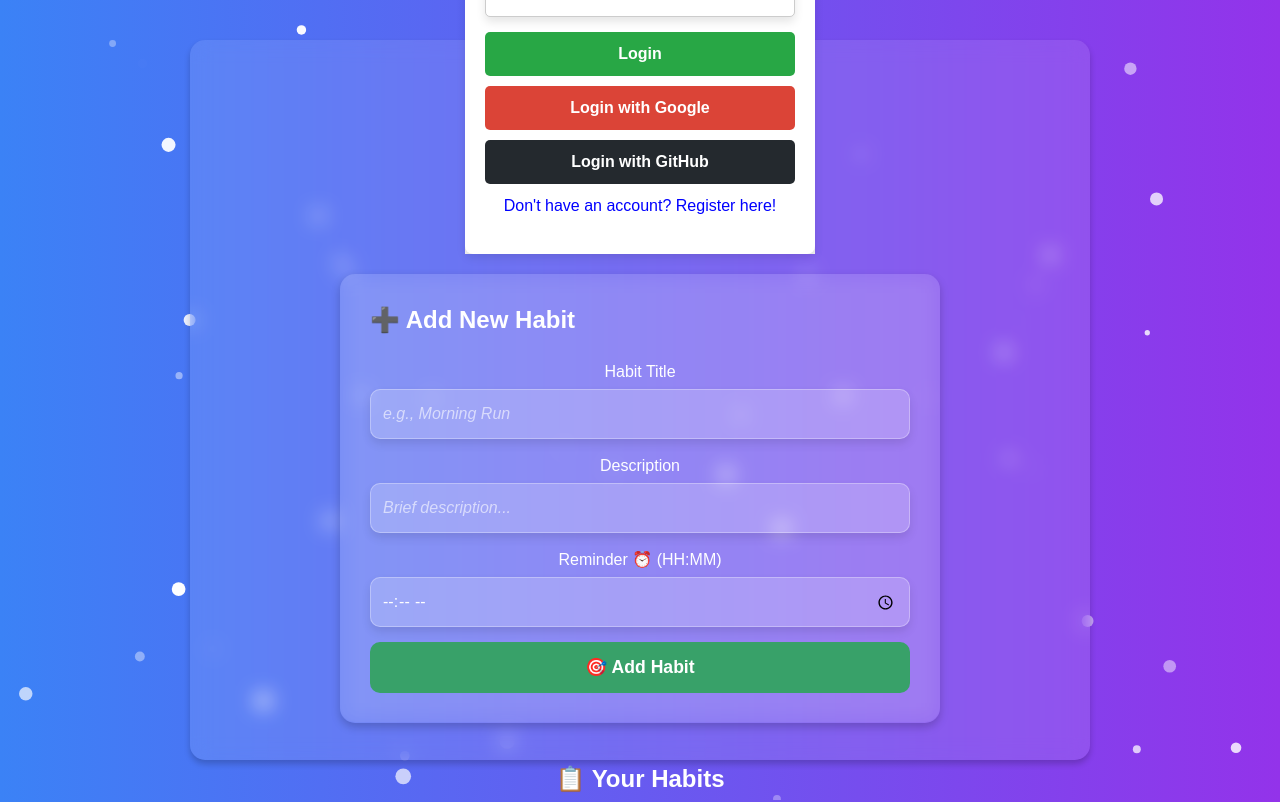
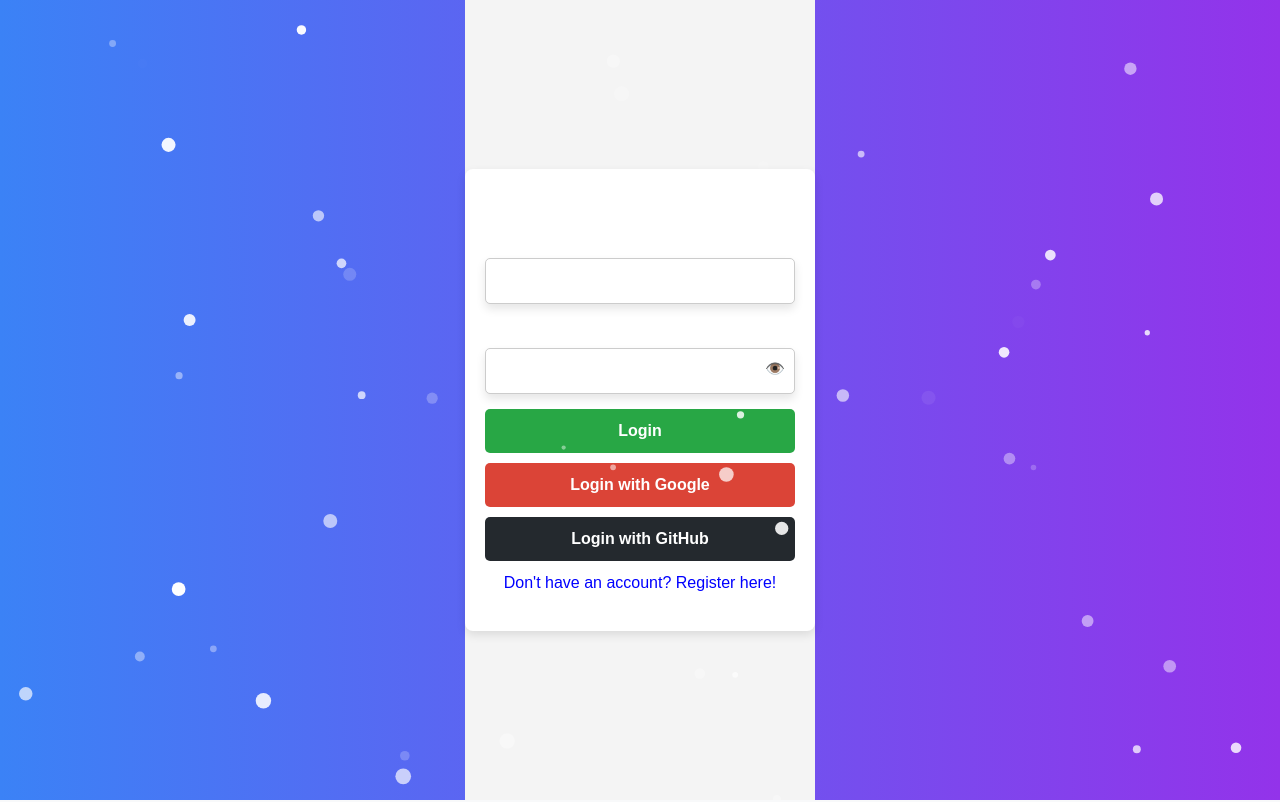
Before and after one commit to FionaG26/habit-tracker, a Vue app in the folder habit-tracker-vue/: page / in a window 1280 px wide. Shown: the top 802 px of the page. Built offline with nearby package versions, Linux system fonts and the light colour scheme; no server answers.

Commit message:
Update App.vue

```diff
--- a/habit-tracker-vue/src/App.vue
+++ b/habit-tracker-vue/src/App.vue
@@ -1,11 +1,16 @@
 <template>
+  <div>
+    <!-- Show Auth component if user is NOT logged in -->
+    <Auth v-if="!isAuthenticated" />
+
+    <!-- Show the Habit Tracker only if logged in -->
+    <div v-else>
       <div class="container">
         <h1>Habit Tracker</h1>
 
         <!-- Quote Section -->
         <p id="quote" class="quote italic text-lg text-gray-200 mb-6">{{ quote }}</p>
 
-    <Auth />
         <HabitForm />
         <HabitList />
         <ProgressBar />
@@ -14,10 +19,19 @@
           Toggle Dark Mode
         </button>
 
+        <button @click="logout" class="mt-4 p-2 rounded-lg bg-red-500 text-white">
+          Logout
+        </button>
+      </div>
+
       <!-- Footer -->
       <footer class="mt-6 text-center text-gray-300 text-sm">
-      Designed with ❤️ by <a href="https://github.com/FionaG26/habit-tracker" class="text-blue-400 hover:text-blue-600 transition">Fiona Githaiga</a>
+        Designed with ❤️ by
+        <a href="https://github.com/FionaG26/habit-tracker" class="text-blue-400 hover:text-blue-600 transition">
+          Fiona Githaiga
+        </a>
       </footer>
+    </div>
   </div>
 </template>
 
```
Lines whose indentation alone changed are shown as unchanged.
